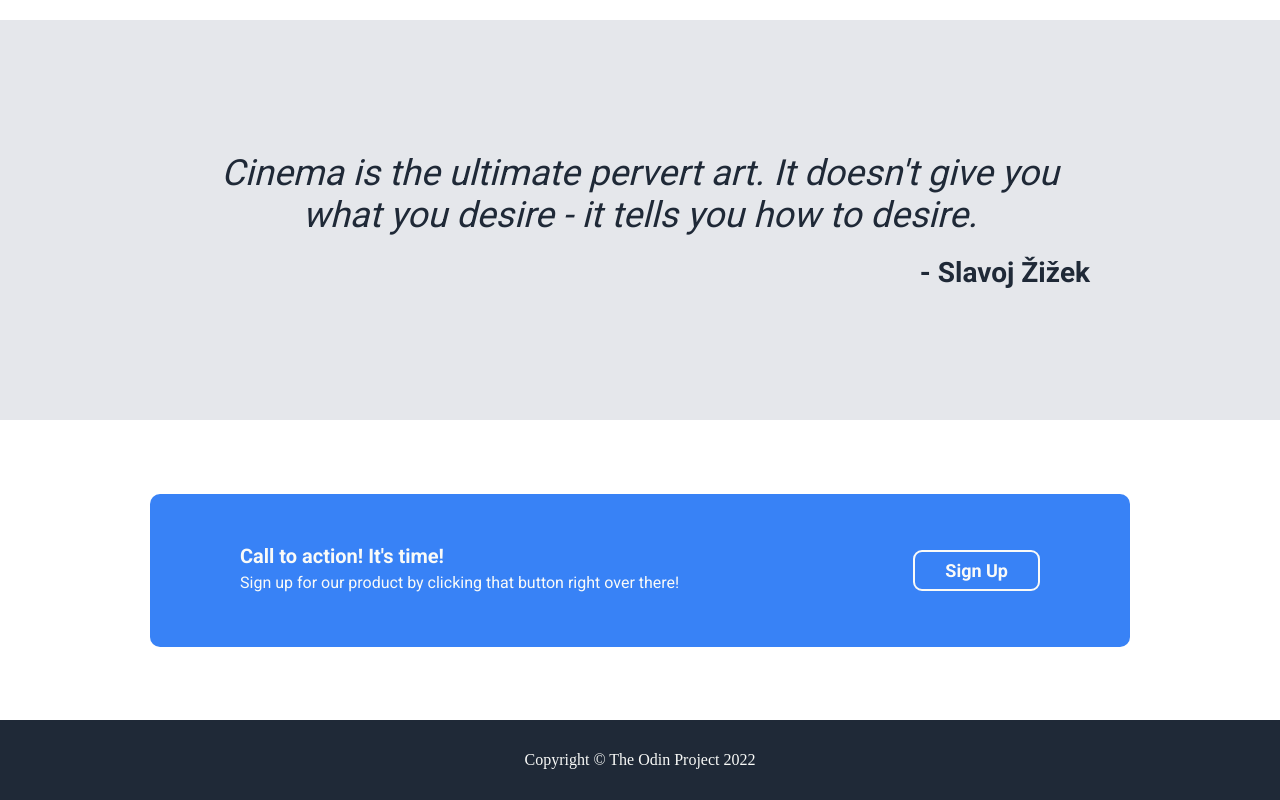
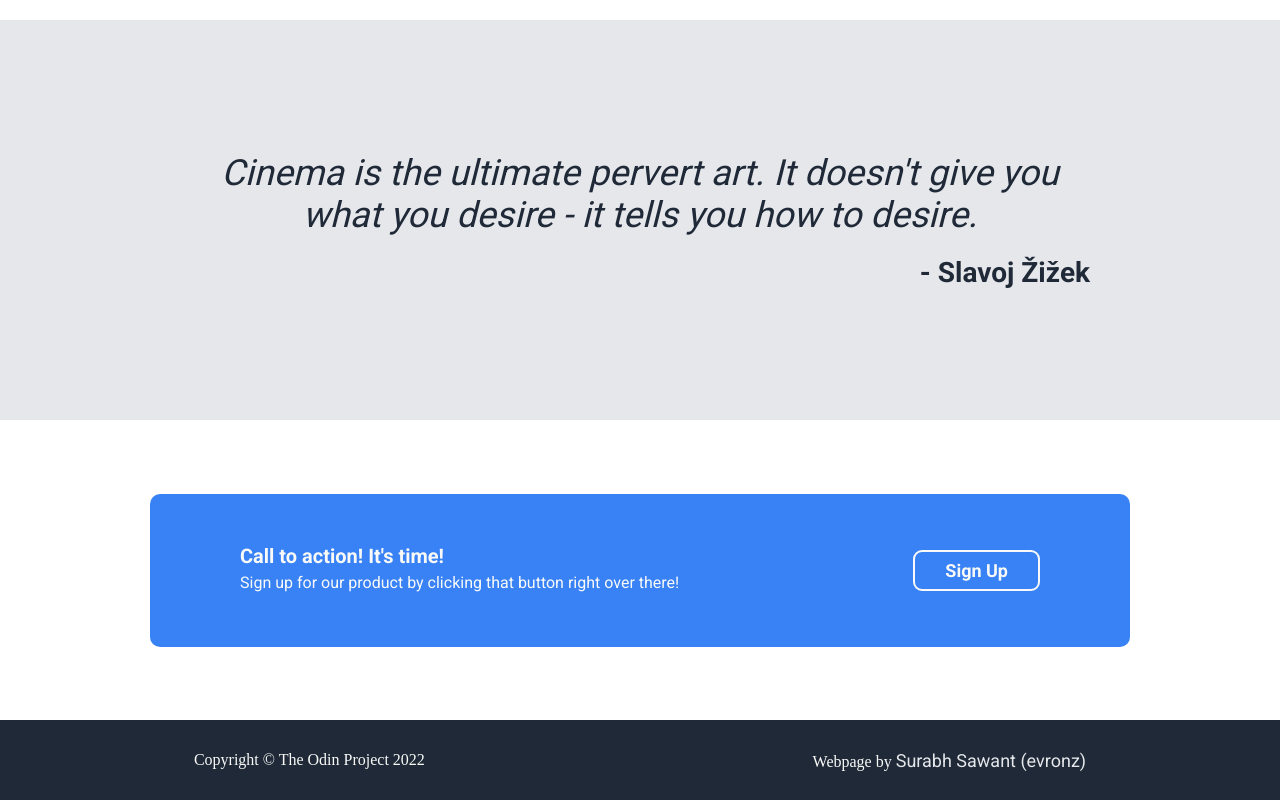
Before and after one commit to evronz/landing-page, a plain HTML site: page index.html in a window 1280 px wide. Shown: the part 1100-1900 px from the top of the page. Drawn offline with Linux system fonts and the light colour scheme.

Commit message:
minor change in footer

```diff
--- a/index.html
+++ b/index.html
@@ -72,6 +72,9 @@
     </div>
   </div>
 
-  <div class="footer">Copyright &#169; The Odin Project 2022</div>
+  <div class="footer">
+    <div>Copyright &#169; The Odin Project 2022</div>
+    <div>Webpage by <a href="https://github.com/evronz">Surabh Sawant &#40;evronz&#41;</a></div>
+  </div>
 </body>
 </html>
--- a/style.css
+++ b/style.css
@@ -208,7 +208,7 @@ button {
 .footer {
   height: 80px;
   display: flex;
-  justify-content: center;
+  justify-content: space-around;
   align-items: center;
   background-color: rgb(31, 41, 55);
   color: rgb(249, 250, 248);
```
